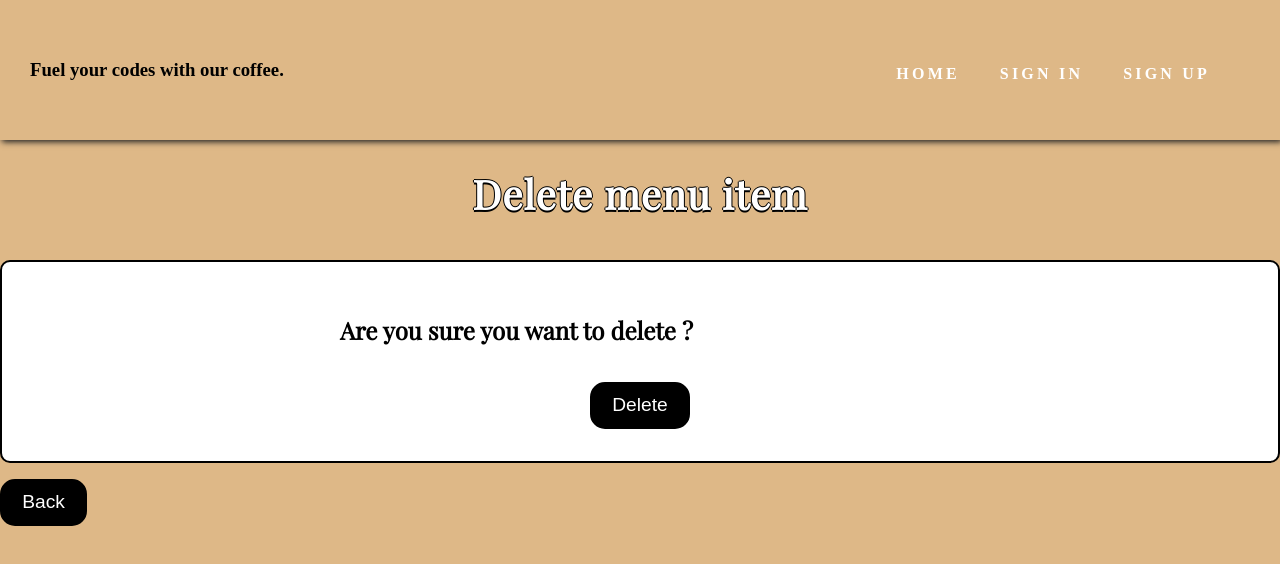
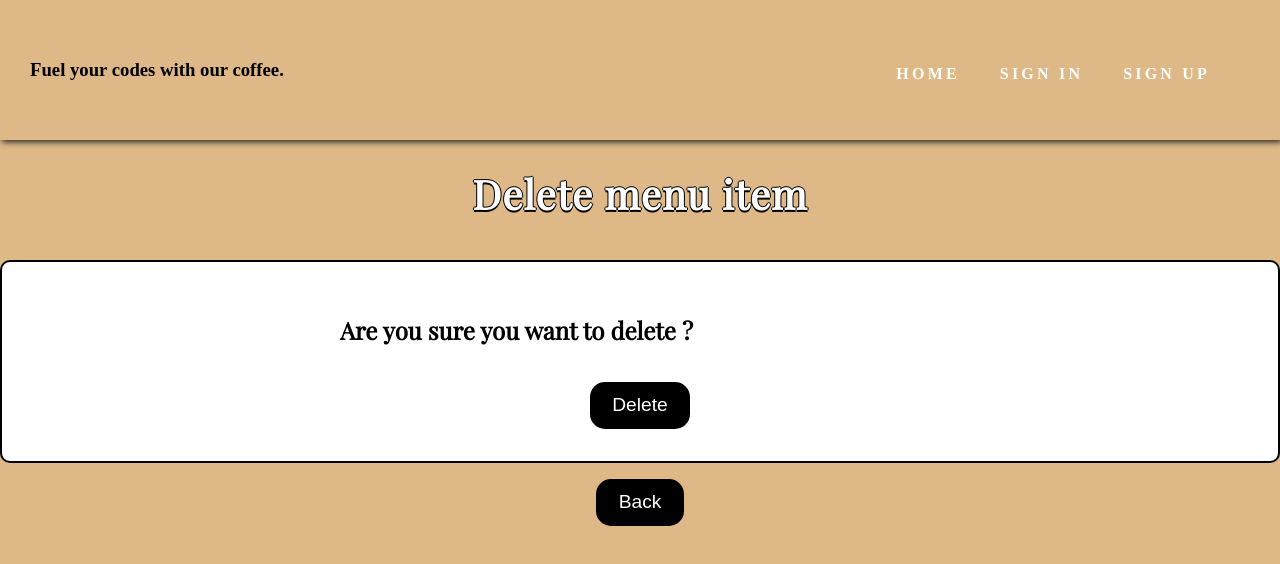
Before and after one commit to Msibai/Backend-cafe-, a React (Vite) app in the folder client/: page /dashboard/delete-menu-item/1 in a window 1280 px wide. Shown: the top 564 px of the page. Built offline with nearby package versions, Linux system fonts and the light colour scheme; no server answers; a web font is replaced by a local one.

Commit message:
Update DeleteMenuItem.jsx

```diff
--- a/client/src/pages/DeleteMenuItem.jsx
+++ b/client/src/pages/DeleteMenuItem.jsx
@@ -70,7 +70,9 @@ function DeleteMenuItem() {
           Delete
         </button>
       </form>
-      <button onClick={goBack}>Back</button>
+      <button className="back-button" onClick={goBack}>
+        Back
+      </button>
     </div>
   );
 }
```
